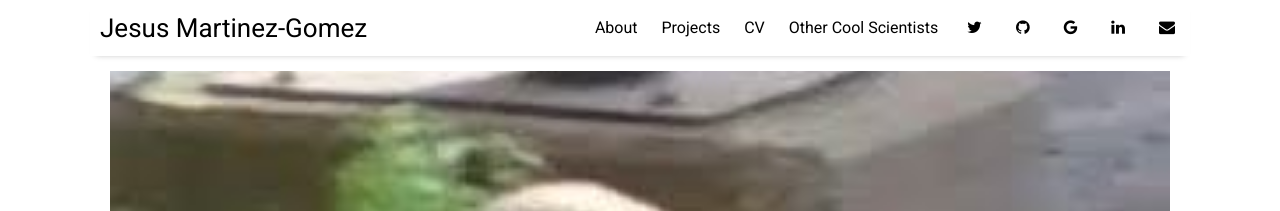
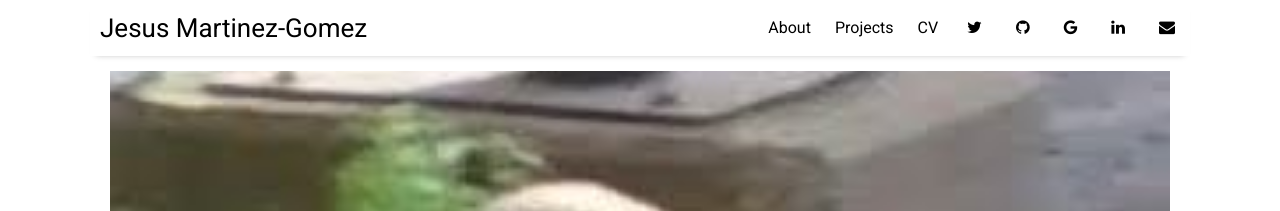
Before and after one commit to Jesusthebotanist/Jesusthebotanist.github.io, a Jekyll site: the page built from index.html, in a window 1280 px wide. Shown: the top 211 px of the page. Built offline with Jekyll 4.4.1, drawn with Linux system fonts in a browser that asks for light colours; nearby versions of some CDN libraries; the list of posts is cut into pages by our own code.

Commit message:
removed Other Cool Scientist Page

```diff
--- a/_data/settings.yml
+++ b/_data/settings.yml
@@ -10,7 +10,7 @@ menu:
 - {name: 'Projects', folder: 'pages', file: 'Projects.html'}
 - {name: 'CV', folder: 'pages', file: 'cv.html'}
 #- {name: 'Rambles', folder: 'pages', file: 'Rambles.html'}
-- {name: 'Other Cool Scientists', folder: 'pages', file: 'friends.html'}
+#- {name: 'Other Cool Scientists', folder: 'pages', file: 'friends.html'}
 #- {name: 'Learning Resources', folder: 'pages', file: 'resources.html'}
 #- {name: 'Contact', folder: 'pages', file: 'contact.html'}
 
```
